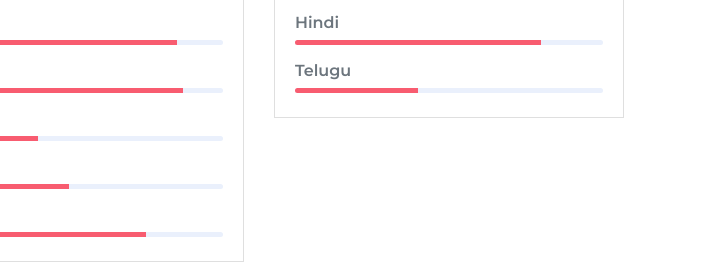
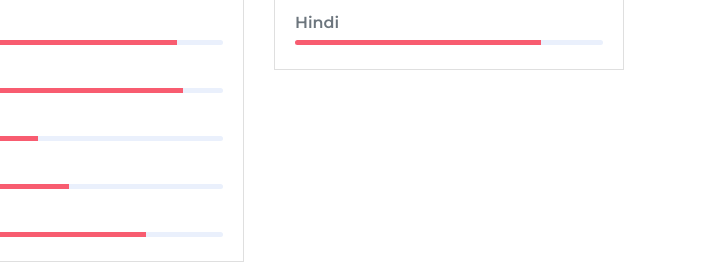
Before and after one commit to galax19ksh/My-Portfolio, a plain HTML site: page index.html in a window 1280 px wide. Shown: the part 1597-1868 px from the top of the page, 571-1280 px from the left. Drawn offline with Linux system fonts and the light colour scheme; some packages are replaced by stand-ins of ours.

Commit message:
Update index.html

```diff
--- a/index.html
+++ b/index.html
@@ -24,7 +24,7 @@
             <div class="header-content">
                 <h4 class="header-subtitle">Hello, I am</h4>
                 <h1 class="header-title">Galax Kshetrimayum</h1>
-                <h6 class="header-mono">Computer Science Undergrad <br>(BTech 2nd year) <br> learner and wanderer</h6>
+                <h6 class="header-mono">Computer Science Undergrad <br>(BTech 3rd year) <br> learner and wanderer</h6>
                 <button class="btn btn-primary btn-rounded" ><a href="#contact" class="contactme_button">Contact me</a></button>
             </div>
             <ul class="social-icons pt-3">
@@ -238,11 +238,6 @@
                                     <div class="progress-bar bg-danger" role="progressbar" style="width: 80%"
                                         aria-valuenow="50" aria-valuemin="0" aria-valuemax="100"></div>
                                 </div>
-                                <h6>Telugu</h6>
-                                <div class="progress mb-3">
-                                    <div class="progress-bar bg-danger" role="progressbar" style="width: 40%"
-                                        aria-valuenow="75" aria-valuemin="0" aria-valuemax="100"></div>
-                                </div>
 
                             </div>
                         </div>
```
